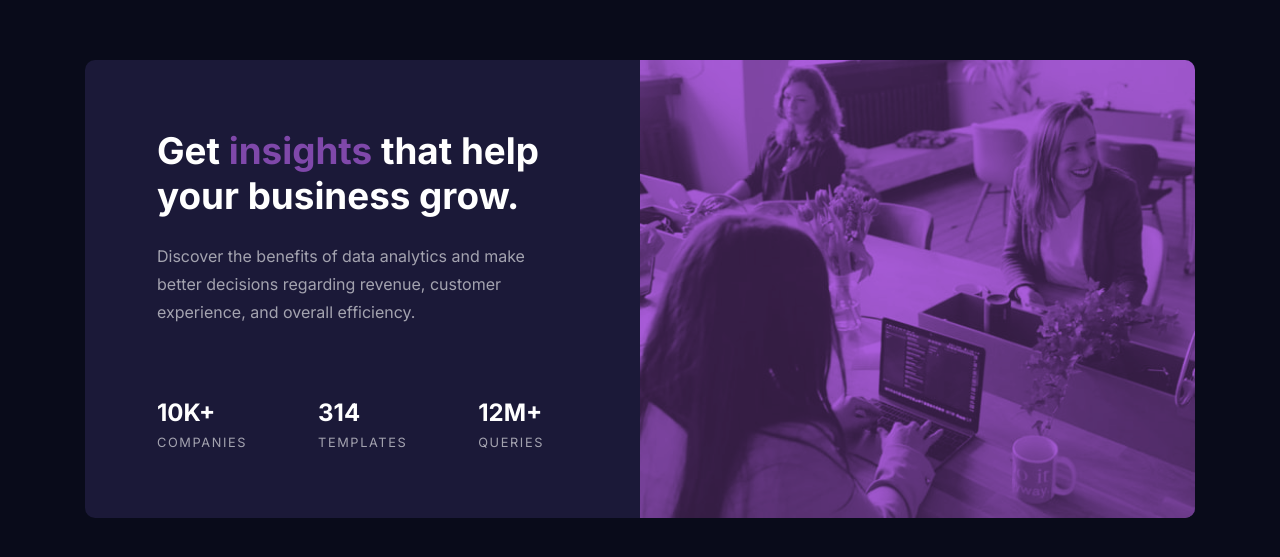
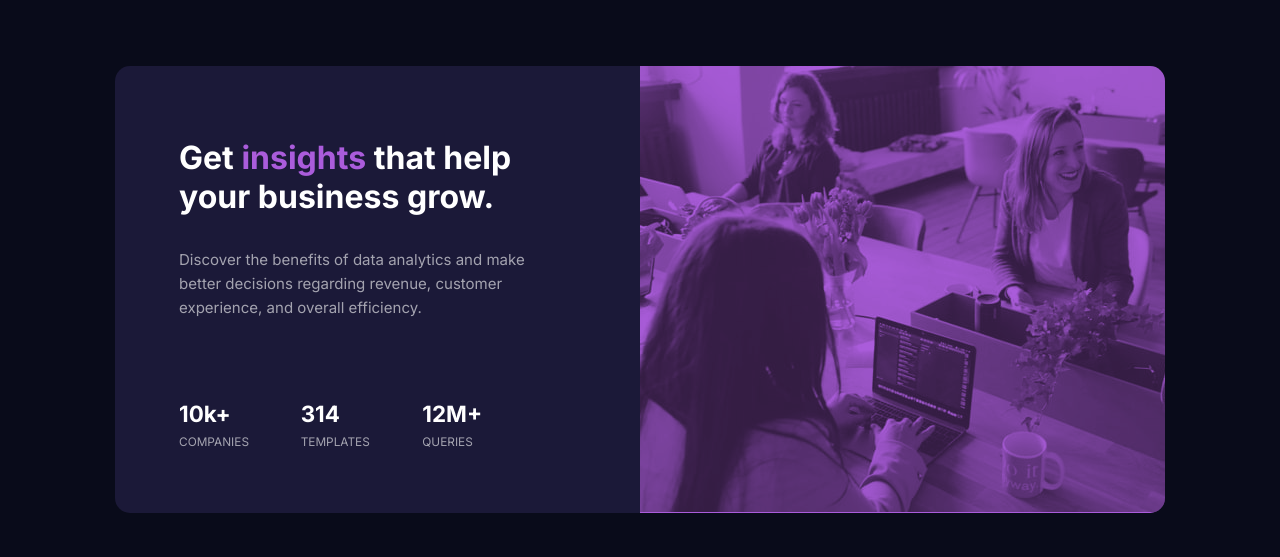
Before and after one commit to kprosek/10_stats-preview, a plain HTML site: page index.html in a window 1280 px wide. Shown: the part 111-668 px from the top of the page. Drawn offline with Linux system fonts and the light colour scheme.

Commit message:
10_15-12-2022-1

```diff
--- a/index.html
+++ b/index.html
@@ -27,7 +27,7 @@
       <section class="section-content">
         <h1>Get <span>insights</span> that help your business grow.</h1>
 
-        <p class="paragraph-regular">
+        <p class="paragraph-cont">
           Discover the benefits of data analytics and make better decisions
           regarding revenue, customer experience, and overall efficiency.
         </p>
@@ -35,15 +35,15 @@
         <div class="container-stats">
           <div class="stats">
             <p class="stats-number">10k+</p>
-            <p class="paragraph-uppercase">companies</p>
+            <p class="paragraph-descr">companies</p>
           </div>
           <div class="stats">
             <p class="stats-number">314</p>
-            <p class="paragraph-uppercase">templates</p>
+            <p class="paragraph-descr">templates</p>
           </div>
           <div class="stats">
-            <p class="stats-number">12m+</p>
-            <p class="paragraph-uppercase">queries</p>
+            <p class="stats-number">12M+</p>
+            <p class="paragraph-descr">queries</p>
           </div>
         </div>
       </section>
--- a/styles.css
+++ b/styles.css
@@ -1,10 +1,6 @@
-@import url("https://fonts.googleapis.com/css2?family=Inter:wght@400;700&family=Lexend+Deca&display=swap");
+@import url('https://fonts.googleapis.com/css2?family=Inter:wght@400;700&family=Lexend+Deca&display=swap');
 
-* {
-  box-sizing: border-box;
-  margin: 0;
-  padding: 0;
-
+:root {
   --dark-blue-300: hsl(233, 47%, 7%);
   --dark-blue-200: hsl(244, 38%, 16%);
   --violet: hsl(277, 64%, 61%);
@@ -12,153 +8,156 @@
   --white-opacity-100: hsla(0, 0%, 100%, 0.75);
   --white-opacity-200: hsla(0, 0%, 100%, 0.6);
 
-  --font-Inter: "Inter", sans-serif;
-  --font-LexendDeca: "Lexend Deca", sans-serif;
+  --font-Inter: 'Inter', sans-serif;
+  --font-LexendDeca: 'Lexend Deca', sans-serif;
+}
+
+*,
+*::before,
+*::after {
+  box-sizing: border-box;
+  margin: 0;
+  padding: 0;
 }
 
 body {
+  display: flex;
+  justify-content: center;
   background-color: var(--dark-blue-300);
-  font-size: 0.94rem;
-  text-align: center;
-  color: white;
 }
-
-@media (min-width: 1000px) {
-  body {
-    height: 100vh;
-    text-align: left;
-    display: flex;
-    align-items: center;
-  }
-}
-
-/* MAIN */
 
 main {
   width: 90%;
-  max-width: 330px;
+  max-width: 320px;
 
-  margin: 6rem auto;
-  background-color: var(--dark-blue-200);
-  border-radius: 10px;
-  overflow: hidden;
+  margin: 5rem 0;
 }
 
-@media (min-width: 1000px) {
-  main {
-    max-width: 1110px;
-    display: flex;
-    flex-direction: row-reverse;
-    justify-content: center;
-    align-items: center;
-  }
-}
-
-/* SECTION IMG */
-
 .section-img {
-  background: var(--violet);
+  width: 100%;
+  background-color: var(--violet);
+  border-radius: 15px 15px 0 0;
+  overflow: hidden;
 }
 
 .img-desktop {
   display: none;
-  max-width: 100%;
 }
 
 .img-mobile {
   display: block;
-  max-width: 100%;
+  width: 100%;
+
   opacity: 0.7;
   mix-blend-mode: multiply;
 }
 
+.section-content {
+  background-color: var(--dark-blue-200);
+  padding: 3rem 1.75rem;
+  border-radius: 0 0 15px 15px;
+  text-align: center;
+}
 
-@media (min-width: 1000px) {
+.container-stats {
+  display: grid;
+  grid-template-columns: 1fr;
+  row-gap: 2rem;
+}
+
+/* MEDIA */
+
+@media (min-width: 1100px) {
+  body {
+    height: 100vh;
+    align-items: center;
+  }
+
+  main {
+    display: flex;
+    flex-direction: row-reverse;
+    max-width: 1050px;
+  }
+
   .section-img {
     width: 50%;
+    border-radius: 0 15px 15px 0;
+  }
+
+  .img-desktop {
+    display: block;
+    opacity: 0.7;
+    mix-blend-mode: multiply;
   }
 
   .img-mobile {
     display: none;
   }
 
-  .img-desktop {
-    display: block;
-    width: 100%;
-    opacity: 0.7;
-    mix-blend-mode: multiply;
-    object-fit: cover;
+  .section-content {
+    width: 50%;
+    padding: 4.5rem 6rem 4rem 4rem;
+    border-radius: 15px 0 0 15px;
+    text-align: left;
+  }
+
+  .container-stats {
+    grid-template-columns: 1fr 1fr 1fr;
   }
 }
 
-/* SECTION CONTENT */
-
-.section-content {
-  padding: 2rem;
-}
+/* STYLES */
 
 h1 {
   font-family: var(--font-Inter);
-  font-size: 1.8rem;
+  color: white;
+  font-size: 1.6rem;
+  font-weight: 700;
 }
 
-span {
-  font-family: var(--font-Inter);
-  font-size: 1.8rem;
+h1 span {
   color: var(--violet);
-  opacity: 0.7;
 }
 
-.paragraph-regular {
+.paragraph-cont {
   font-family: var(--font-Inter);
-  font-size: 1rem;
   color: var(--white-opacity-200);
-  line-height: 1.75rem;
-  margin: 1rem 0 2.5rem 0;
-}
-
-.stats {
-  margin-top: 2rem;
+  font-size: 0.94rem;
+  line-height: 1.5rem;
+  margin: 1rem 0 2rem 0;
 }
 
 .stats-number {
   font-family: var(--font-Inter);
-  font-size: 1.5rem;
+  color: white;
+  font-size: 1.6rem;
   font-weight: 700;
-  color: white;
-  text-transform: uppercase;
-  margin-bottom: 0.5rem;
 }
 
-.paragraph-uppercase {
+.paragraph-descr {
   font-family: var(--font-Inter);
-  font-size: 0.8rem;
   color: var(--white-opacity-200);
-  letter-spacing: 0.1rem;
+  font-size: 0.83rem;
   text-transform: uppercase;
+  margin-top: 0.5rem;
 }
 
-@media (min-width: 1000px) {
-  .section-content {
-    display: flex;
-    flex-direction: column;
-    justify-content: center;
-    width: 50%;
-    padding: 4.2rem 6rem 4.2rem 4.5rem;
+/* MEDIA - STYLES*/
+
+@media (min-width: 1100px) {
+  h1 {
+    font-size: 2rem;
   }
 
-  h1,
-  span {
-    font-size: 2.3rem;
+  .paragraph-cont {
+    margin: 2rem 0 5rem 0;
   }
 
-  .paragraph-regular {
-    text-align: left;
-    margin-top: 1.5rem;
+  .stats-number {
+    font-size: 1.4rem;
   }
 
-  .container-stats {
-    display: flex;
-    justify-content: space-between;
+  .paragraph-descr {
+    font-size: 0.74rem;
   }
 }
```
